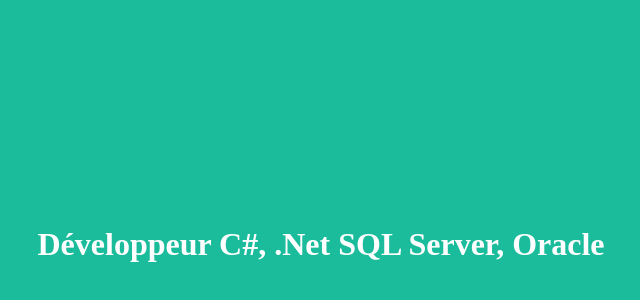
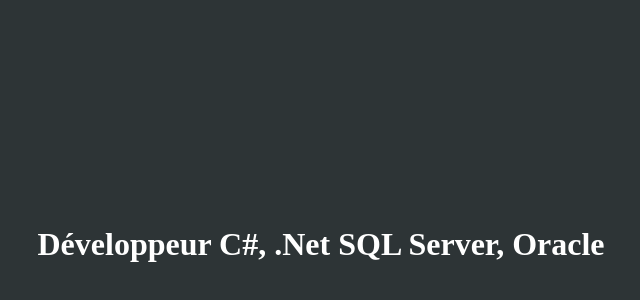
Before and after one commit to Jerry379-prog/CvEnLigne, a plain HTML site: page index.html in a window 1280 px wide. Shown: the part 48-348 px from the top of the page, without its empty margins (319-959 px from the left). Drawn offline with Linux system fonts and the light colour scheme.

Commit message:
modification de la couleur de fond

```diff
--- a/index.html
+++ b/index.html
@@ -4,7 +4,7 @@
     <meta charset="utf-8">
     <title></title>
   <head>
-  <body style="background-color:#1abc9c">
+  <body style="background-color:#2d3436">
 <h1 style="padding-top:20%; padding-bottom:20%; text-align:center;color:#FFFFFF">Développeur C#, .Net SQL Server, Oracle</h1>
   </body>
 </html>
```
